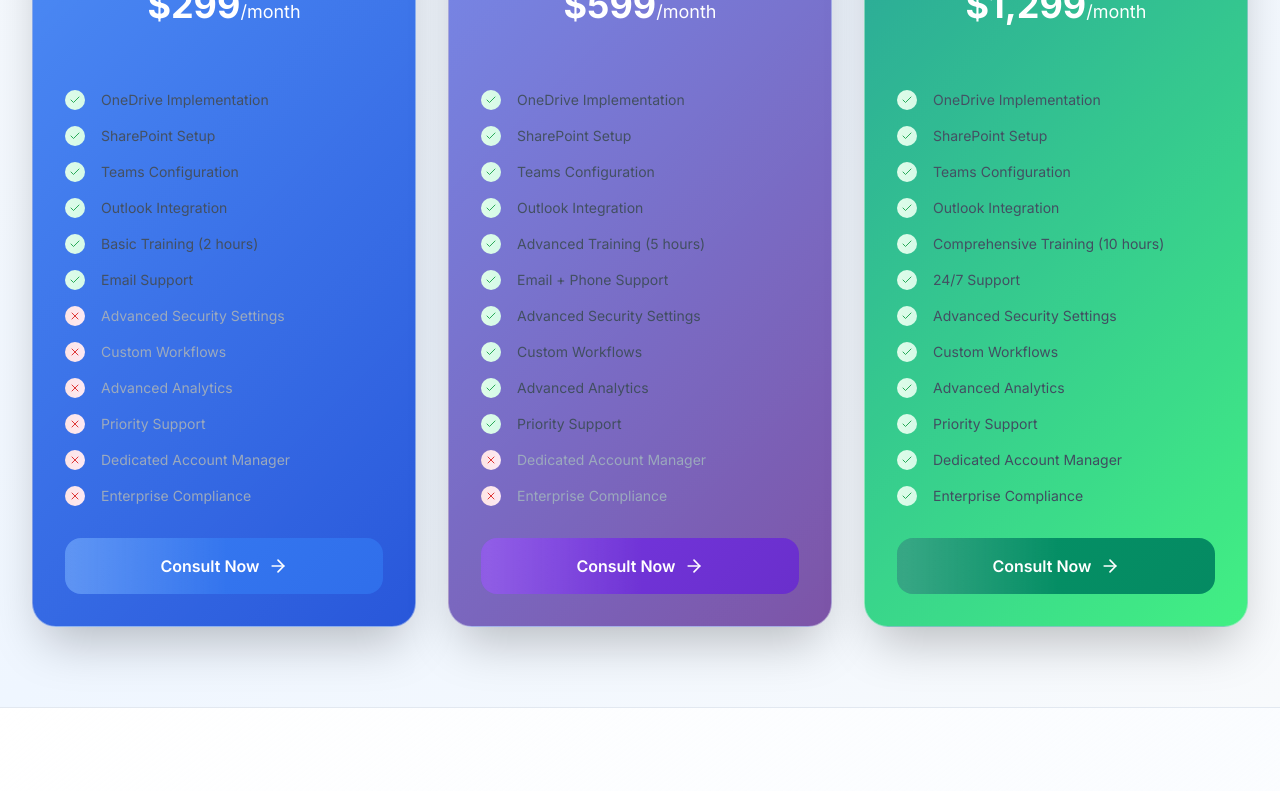
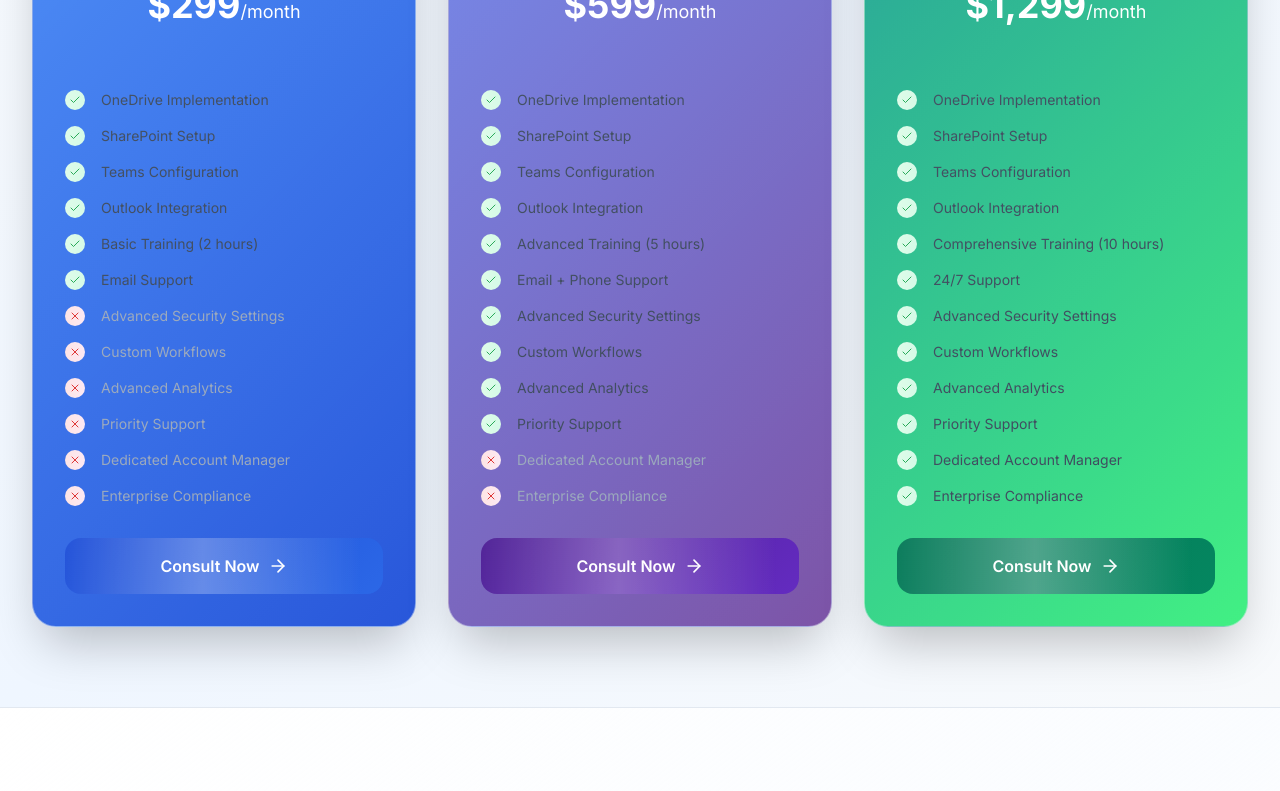
Before and after one commit to safeervconn/ABS-Stitch, a React (Vite) app: page / in a window 1280 px wide. Shown: the part 2000-2791 px from the top of the page. Built offline with nearby package versions, Linux system fonts and the light colour scheme.

Commit message:
Consistent Button Animations with Flash Effect

```diff
--- a/src/index.css
+++ b/src/index.css
@@ -126,6 +126,33 @@ img {
   }
 }
 
+@keyframes flash {
+  0% {
+    opacity: 0;
+    transform: scale(1);
+  }
+  50% {
+    opacity: 1;
+    transform: scale(1.1);
+  }
+  100% {
+    opacity: 0;
+    transform: scale(1);
+  }
+}
+
+@keyframes gradientShift {
+  0% {
+    background-position: 0% 50%;
+  }
+  50% {
+    background-position: 100% 50%;
+  }
+  100% {
+    background-position: 0% 50%;
+  }
+}
+
 /* Animation classes */
 .animate-fade-in {
   animation: fadeIn 0.6s ease-out;
@@ -171,19 +198,14 @@ img {
   animation: scroll 30s linear infinite;
 }
 
-/* Shiny button effects with hover pause and pop effect */
+/* Consistent animated button effects */
 .shiny-button {
   position: relative;
   overflow: hidden;
-  background: linear-gradient(135deg, #3b82f6 0%, #1d4ed8 100%);
+  background: linear-gradient(135deg, #3b82f6 0%, #1d4ed8 50%, #3b82f6 100%);
   background-size: 400% 400%;
-  animation: shine 3s ease-in-out infinite;
+  animation: gradientShift 3s ease-in-out infinite;
   transition: transform 0.2s ease-out;
-}
-
-.shiny-button:hover {
-  animation-play-state: paused;
-  transform: scale(1.05);
 }
 
 .shiny-button::before {
@@ -193,26 +215,43 @@ img {
   left: -100%;
   width: 100%;
   height: 100%;
-  background: linear-gradient(90deg, transparent, rgba(255,255,255,0.2), transparent);
-  animation: shimmer 2s infinite;
+  background: linear-gradient(90deg, transparent, rgba(255,255,255,0.3), transparent);
+  animation: shimmer 2.5s infinite;
+}
+
+.shiny-button::after {
+  content: '';
+  position: absolute;
+  top: 0;
+  left: 0;
+  width: 100%;
+  height: 100%;
+  background: radial-gradient(circle, rgba(255,255,255,0.8) 0%, transparent 70%);
+  opacity: 0;
+  transform: scale(0);
+  pointer-events: none;
+}
+
+.shiny-button:hover {
+  animation: none;
+  transform: scale(1.05);
 }
 
 .shiny-button:hover::before {
-  animation-play-state: paused;
+  animation: none;
+}
+
+.shiny-button:hover::after {
+  animation: flash 0.6s ease-out;
 }
 
 .shiny-button-premium {
   position: relative;
   overflow: hidden;
-  background: linear-gradient(135deg, #7c3aed 0%, #4c1d95 100%);
+  background: linear-gradient(135deg, #7c3aed 0%, #4c1d95 50%, #7c3aed 100%);
   background-size: 400% 400%;
-  animation: shine 3s ease-in-out infinite;
+  animation: gradientShift 3s ease-in-out infinite;
   transition: transform 0.2s ease-out;
-}
-
-.shiny-button-premium:hover {
-  animation-play-state: paused;
-  transform: scale(1.05);
 }
 
 .shiny-button-premium::before {
@@ -222,26 +261,43 @@ img {
   left: -100%;
   width: 100%;
   height: 100%;
-  background: linear-gradient(90deg, transparent, rgba(255,255,255,0.2), transparent);
-  animation: shimmer 2s infinite;
+  background: linear-gradient(90deg, transparent, rgba(255,255,255,0.3), transparent);
+  animation: shimmer 2.5s infinite;
+}
+
+.shiny-button-premium::after {
+  content: '';
+  position: absolute;
+  top: 0;
+  left: 0;
+  width: 100%;
+  height: 100%;
+  background: radial-gradient(circle, rgba(255,255,255,0.8) 0%, transparent 70%);
+  opacity: 0;
+  transform: scale(0);
+  pointer-events: none;
+}
+
+.shiny-button-premium:hover {
+  animation: none;
+  transform: scale(1.05);
 }
 
 .shiny-button-premium:hover::before {
-  animation-play-state: paused;
+  animation: none;
+}
+
+.shiny-button-premium:hover::after {
+  animation: flash 0.6s ease-out;
 }
 
 .shiny-button-enterprise {
   position: relative;
   overflow: hidden;
-  background: linear-gradient(135deg, #059669 0%, #047857 100%);
+  background: linear-gradient(135deg, #059669 0%, #047857 50%, #059669 100%);
   background-size: 400% 400%;
-  animation: shine 3s ease-in-out infinite;
+  animation: gradientShift 3s ease-in-out infinite;
   transition: transform 0.2s ease-out;
-}
-
-.shiny-button-enterprise:hover {
-  animation-play-state: paused;
-  transform: scale(1.05);
 }
 
 .shiny-button-enterprise::before {
@@ -251,15 +307,37 @@ img {
   left: -100%;
   width: 100%;
   height: 100%;
-  background: linear-gradient(90deg, transparent, rgba(255,255,255,0.2), transparent);
-  animation: shimmer 2s infinite;
+  background: linear-gradient(90deg, transparent, rgba(255,255,255,0.3), transparent);
+  animation: shimmer 2.5s infinite;
+}
+
+.shiny-button-enterprise::after {
+  content: '';
+  position: absolute;
+  top: 0;
+  left: 0;
+  width: 100%;
+  height: 100%;
+  background: radial-gradient(circle, rgba(255,255,255,0.8) 0%, transparent 70%);
+  opacity: 0;
+  transform: scale(0);
+  pointer-events: none;
+}
+
+.shiny-button-enterprise:hover {
+  animation: none;
+  transform: scale(1.05);
 }
 
 .shiny-button-enterprise:hover::before {
-  animation-play-state: paused;
+  animation: none;
 }
 
-/* No slide animation buttons - static with pop effect */
+.shiny-button-enterprise:hover::after {
+  animation: flash 0.6s ease-out;
+}
+
+/* Static buttons - no animation, only pop effect */
 .shiny-button-no-slide {
   position: relative;
   overflow: hidden;
```
